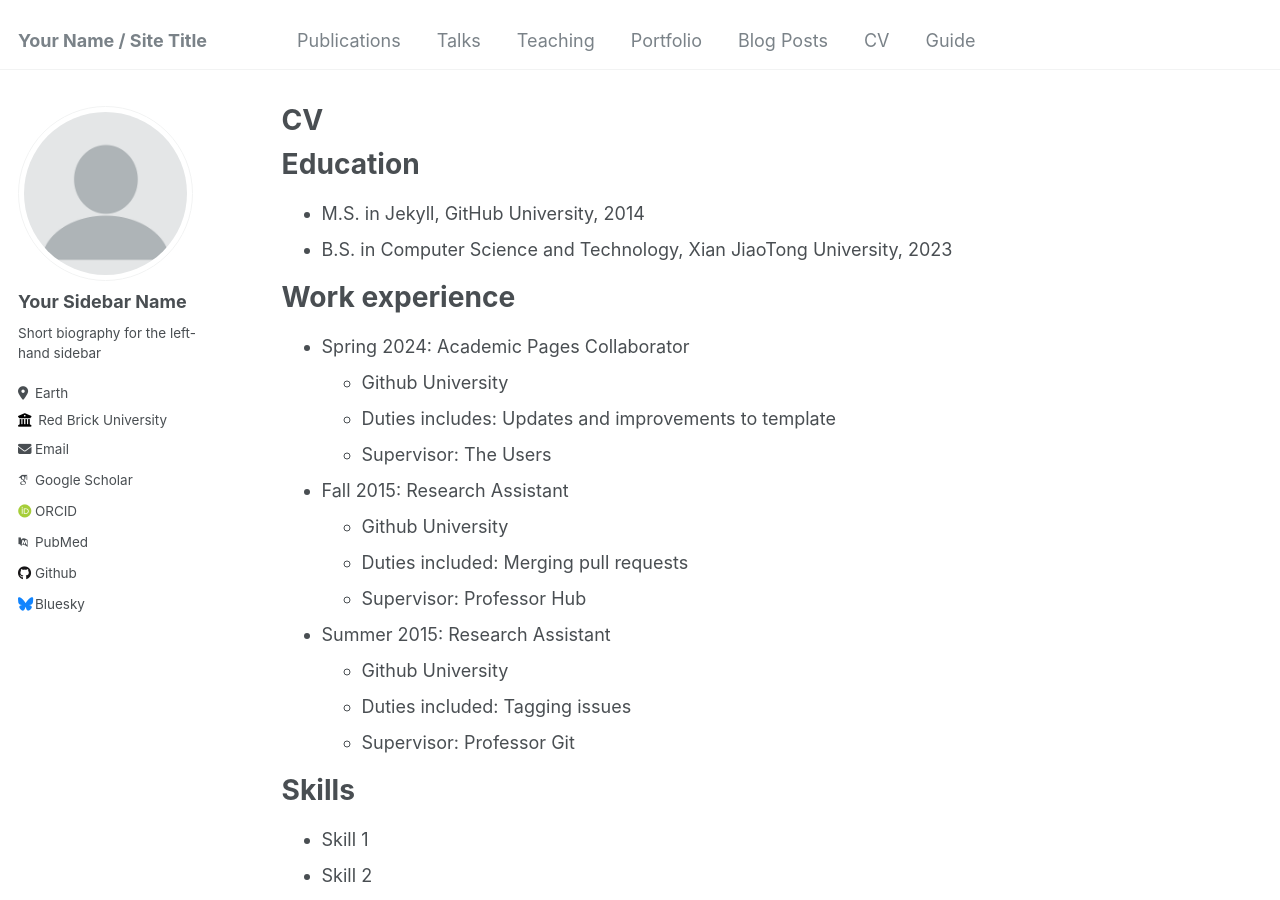
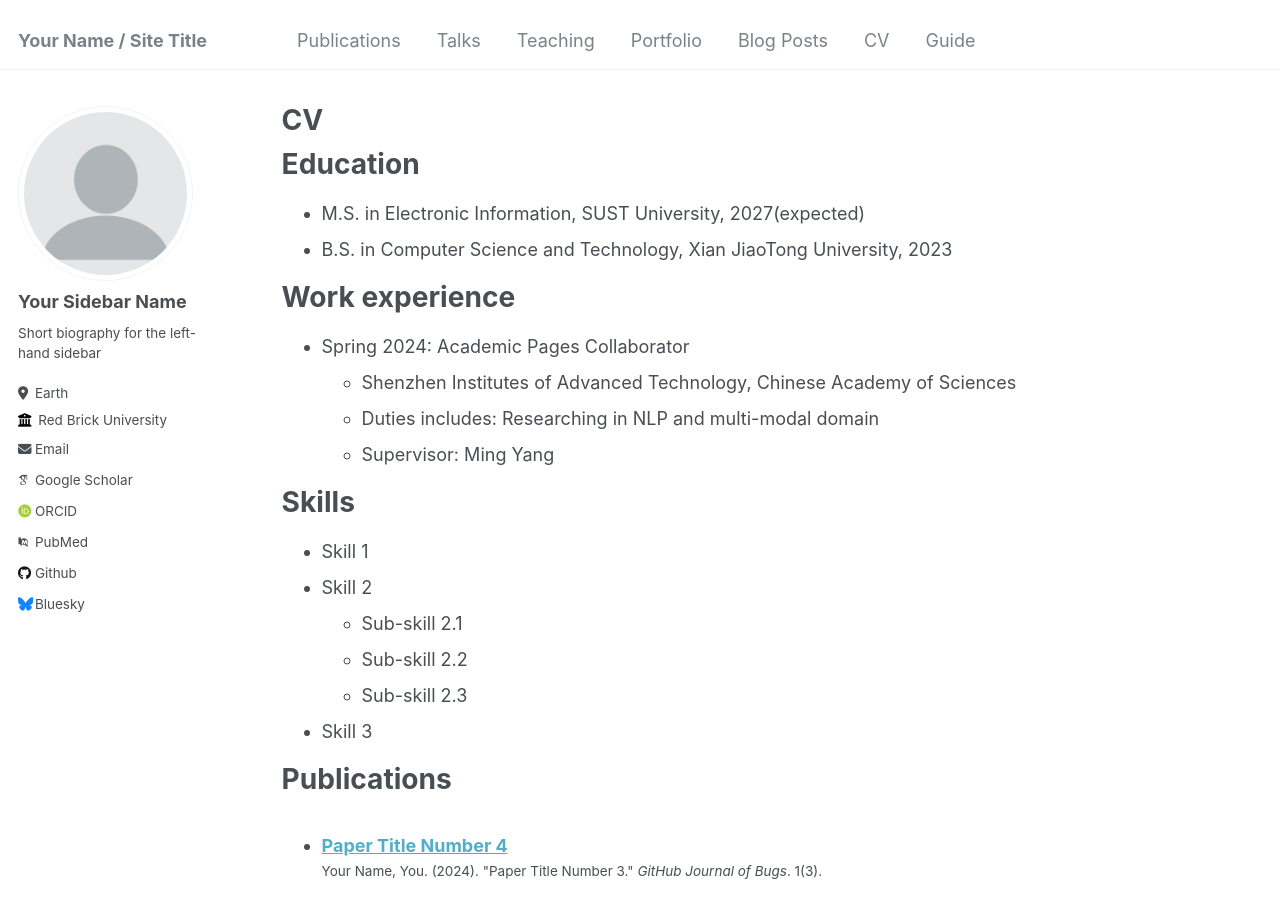
Before and after one commit to coder12581/ZihanGong.github.io, a Jekyll site: the page built from _pages/cv.md, in a window 1280 px wide and 900 px high. Built offline with Jekyll 4.4.1, drawn with Linux system fonts in a browser that asks for light colours; some web fonts are replaced.

Commit message:
Update cv.md

```diff
--- a/_pages/cv.md
+++ b/_pages/cv.md
@@ -11,25 +11,15 @@ redirect_from:
 
 Education
 ======
-* M.S. in Jekyll, GitHub University, 2014
+* M.S. in Electronic Information, SUST University, 2027(expected)
 * B.S. in Computer Science and Technology, Xian JiaoTong University, 2023
 
 Work experience
 ======
 * Spring 2024: Academic Pages Collaborator
-  * Github University
-  * Duties includes: Updates and improvements to template
-  * Supervisor: The Users
-
-* Fall 2015: Research Assistant
-  * Github University
-  * Duties included: Merging pull requests
-  * Supervisor: Professor Hub
-
-* Summer 2015: Research Assistant
-  * Github University
-  * Duties included: Tagging issues
-  * Supervisor: Professor Git
+  * Shenzhen Institutes of Advanced Technology, Chinese Academy of Sciences
+  * Duties includes: Researching in NLP and multi-modal domain
+  * Supervisor: Ming Yang
 
 Skills
 ======
```
